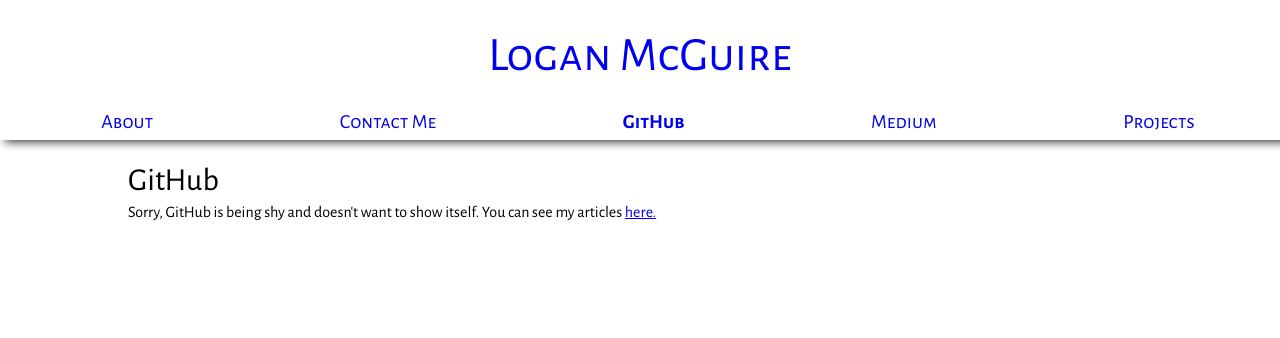
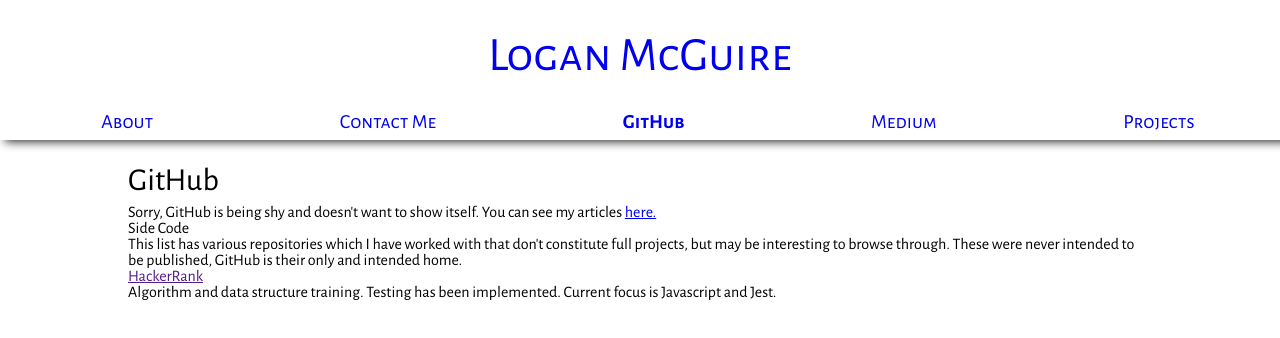
Before and after one commit to Zietieflr/portfolio-website, a React (Create React App) app: page /github in a window 1280 px wide. Shown: the top 338 px of the page. Built offline with nearby package versions, Linux system fonts and the light colour scheme.

Commit message:
Add showcase for non project code on GitHub. Format for additions later on.

```diff
--- a/src/components/GitHub.js
+++ b/src/components/GitHub.js
@@ -1,6 +1,7 @@
 import React, { useEffect, useState } from "react";
 
 import url from "../helpers/urls"
+import gitHubShowcases from "../helpers/gitHubShowcase"
 
 export default function GitHub(){
   const [gitHubScriptWorking, setGitHubScriptWorking] = useState(true);
@@ -52,12 +53,34 @@ export default function GitHub(){
       </p>
   }
 
+  function gitHubShowcase() {
+    return gitHubShowcases().map(showcase => {
+      return (
+        <li>
+          <h6>
+            <a href={showcase.link}>{showcase.name}</a>
+          </h6>
+          <p>{showcase.shortDescription}</p>
+        </li>
+      )
+    })
+  }
+
   return(
     <>
       <h3>
         <a href="https://github.com/Zietieflr">GitHub</a>
       </h3>
       {verifyGitHubWidget()}
+      <h4>Side Code</h4>
+      <h5>
+        This list has various repositories which I have worked with that don't
+        constitute full projects, but may be interesting to browse through. These
+        were never intended to be published, GitHub is their only and intended home.
+      </h5>
+      <ul className="project-list">
+        {gitHubShowcase()}
+      </ul>
     </>
   )
 }
--- a/src/components/Projects.js
+++ b/src/components/Projects.js
@@ -3,7 +3,7 @@ import { Switch, Route } from "react-router-dom"
 
 import Project from "./Project"
 import ProjectNavigation from "./ProjectNavigation";
-import { projects } from "../helpers/projects"
+import projects from "../helpers/projects"
 
 export default function Projects(props){
   const renderProjects = () => {
--- /dev/null
+++ b/src/helpers/gitHubShowcase.js
@@ -0,0 +1,13 @@
+const gitHubShowcaseArray = [];
+
+export default function gitHubShowcase() {
+  return gitHubShowcaseArray;
+}
+
+gitHubShowcaseArray.push({
+  name: "HackerRank",
+  link: "",
+  shortDescription: "Algorithm and data structure training. "
+    + "Testing has been implemented. "
+    + "Current focus is Javascript and Jest.",
+});
--- a/src/helpers/projects.js
+++ b/src/helpers/projects.js
@@ -1,10 +1,10 @@
-const projectsObject = []
+const projectsArray = [];
 
-function projects() {
-  return projectsObject
+export default function projects() {
+  return projectsArray;
 }
 
-projectsObject.push({
+projectsArray.push({
   key: "portfolio",
   name: "Portfolio Website (This site!)",
   links: {
@@ -14,9 +14,9 @@ projectsObject.push({
   },
   descriptionShort: "abc",
   descriptionLong: "abc",
-})
+});
 
-projectsObject.push({
+projectsArray.push({
   key: "o-tock",
   name: "O'Tock",
   links: {
@@ -26,9 +26,9 @@ projectsObject.push({
   },
   descriptionShort: "abc",
   descriptionLong: "abc",
-})
+});
 
-projectsObject.push({
+projectsArray.push({
   key: "bodle",
   name: "bodle",
   links: {
@@ -38,9 +38,9 @@ projectsObject.push({
   },
   descriptionShort: "abc",
   descriptionLong: "abc",
-})
+});
 
-projectsObject.push({
+projectsArray.push({
   key: "2eSheet",
   name: "Pathfinder 2e Character Sheet",
   links: {
@@ -50,6 +50,4 @@ projectsObject.push({
   },
   descriptionShort: "abc",
   descriptionLong: "abc",
-})
-
-export { projects }
+});
```
